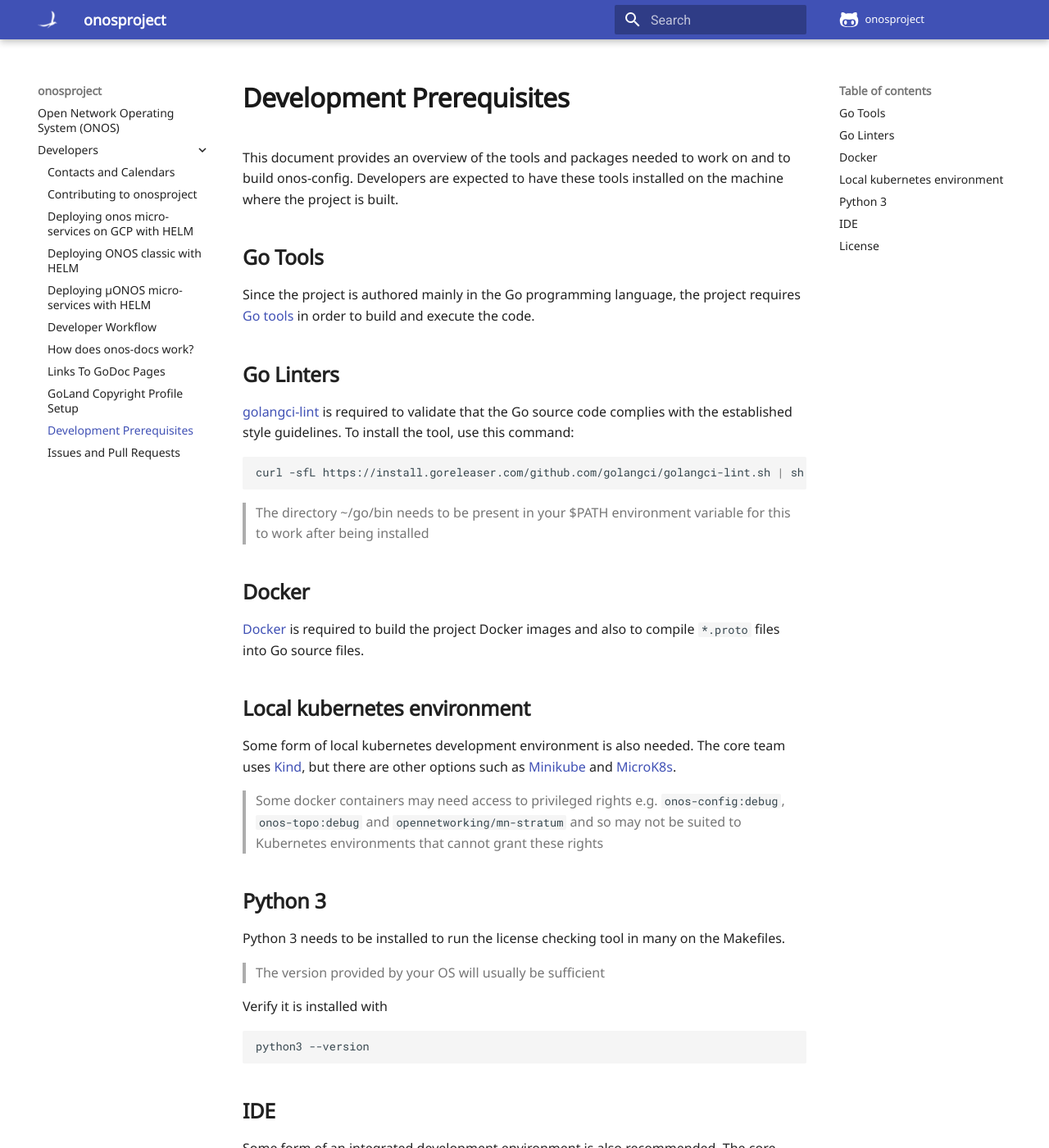
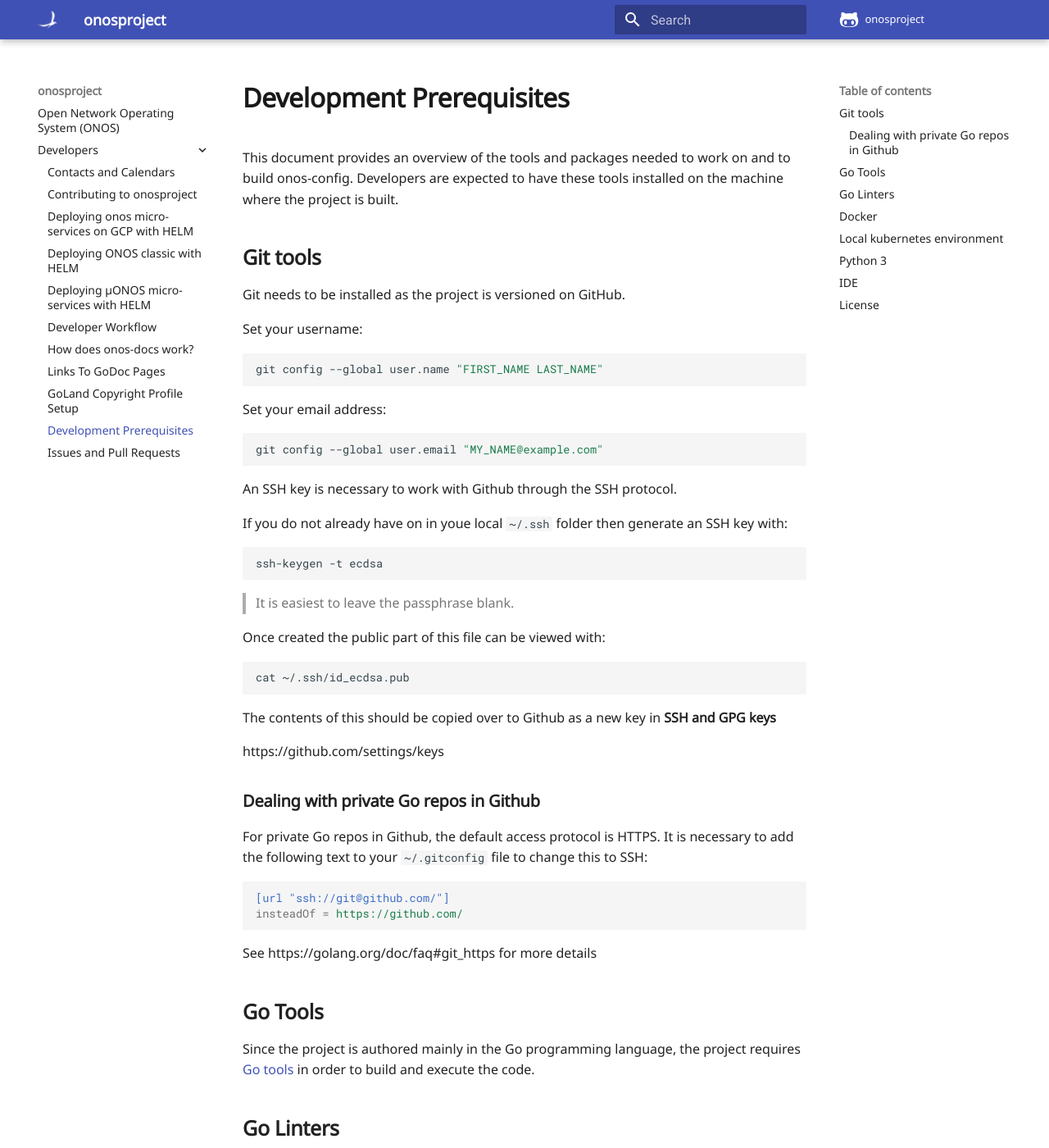
Before and after one commit to onosproject/onos-docs, an MkDocs documentation site: the page built from docs/content/developers/prerequisites.md, in a window 1280 px wide and 1400 px high. Shown: the whole window at 82% size. Built offline with MkDocs 1.6.1 and Material for MkDocs 9.7.7, drawn with Linux system fonts in a browser that asks for light colours.

Commit message:
Adding Git as a prerequisite (#136)

````diff
--- a/docs/content/developers/prerequisites.md
+++ b/docs/content/developers/prerequisites.md
@@ -1,6 +1,46 @@
 # Development Prerequisites
 This document provides an overview of the tools and packages needed to work on and to build onos-config.
 Developers are expected to have these tools installed on the machine where the project is built.
+
+## Git tools
+Git needs to be installed as the project is versioned on GitHub.
+
+Set your username:
+```bash
+git config --global user.name "FIRST_NAME LAST_NAME"
+```
+Set your email address:
+```bash
+git config --global user.email "MY_NAME@example.com"
+```
+
+An SSH key is necessary to work with Github through the SSH protocol.
+
+If you do not already have on in youe local `~/.ssh` folder then generate an SSH key with:
+```bash
+ssh-keygen -t ecdsa
+```
+> It is easiest to leave the passphrase blank.
+
+Once created the public part of this file can be viewed with:
+```bash
+cat ~/.ssh/id_ecdsa.pub
+```
+
+The contents of this should be copied over to Github as a new key in **SSH and GPG keys**
+
+https://github.com/settings/keys
+
+### Dealing with private Go repos in Github
+For private Go repos in Github, the default access protocol is HTTPS. It is necessary
+to add the following text to your `~/.gitconfig` file to change this to SSH:
+```
+[url "ssh://git@github.com/"]
+insteadOf = https://github.com/
+```
+
+See https://golang.org/doc/faq#git_https for more details
+
 
 ## Go Tools
 Since the project is authored mainly in the Go programming language, the project requires [Go tools]
````
